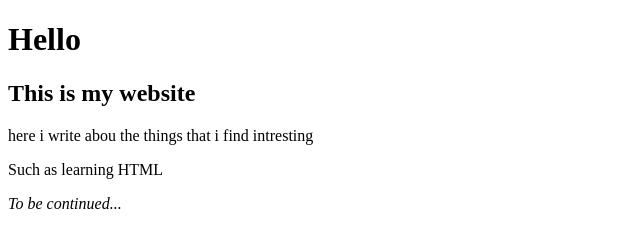
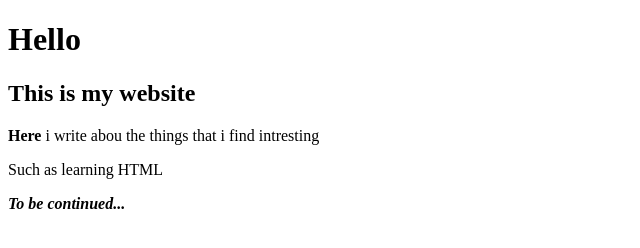
Before and after one commit to emimarch/lapio-website, a plain HTML site: page index.html in a window 1280 px wide. Shown: the full height of the page, 0-640 px from the left. Drawn offline with Linux system fonts and the light colour scheme.

Commit message:
Part 3, add third exercise

```diff
--- a/index.html
+++ b/index.html
@@ -6,14 +6,13 @@
   <meta charset="utf-8">
   <title>Lapio website</title>
 </head>
-
 <body>
   <!--Do the exercises here-->
   <h1>Hello</h1>
   <h2>This is my website</h2>
-  <p>here i write abou the things that i find intresting </p>
+  <p><strong>Here</strong> i write abou the things that i find intresting </p>
   <p>Such as learning HTML</p>
-  <p><em>To be continued...</em></p>
+  <p><strong><em>To be continued...</em></strong></p>
 </body>
 
 </html>
```
